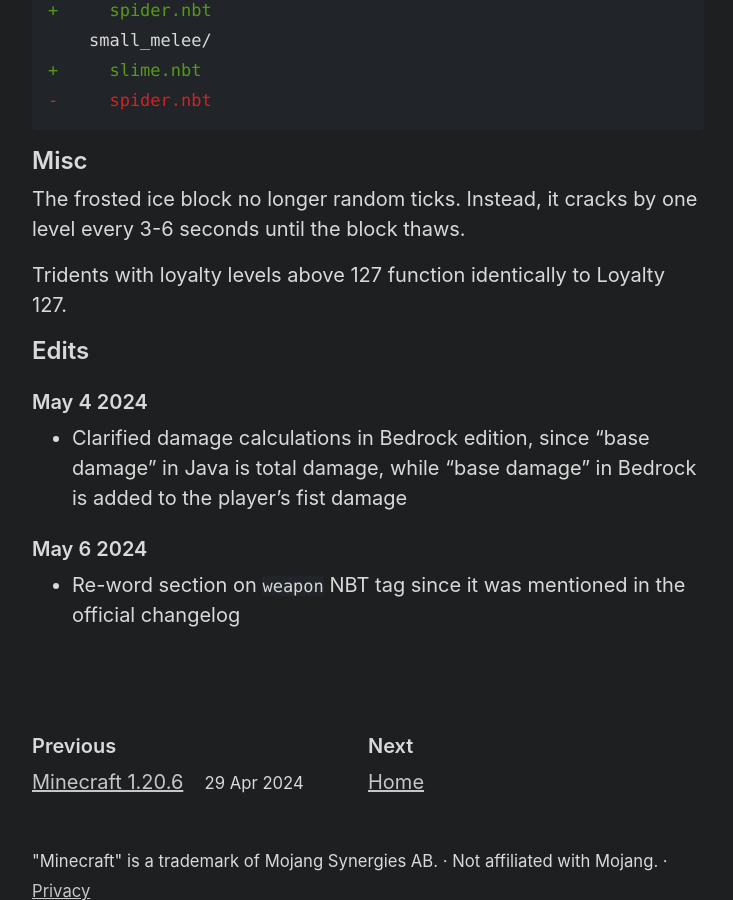
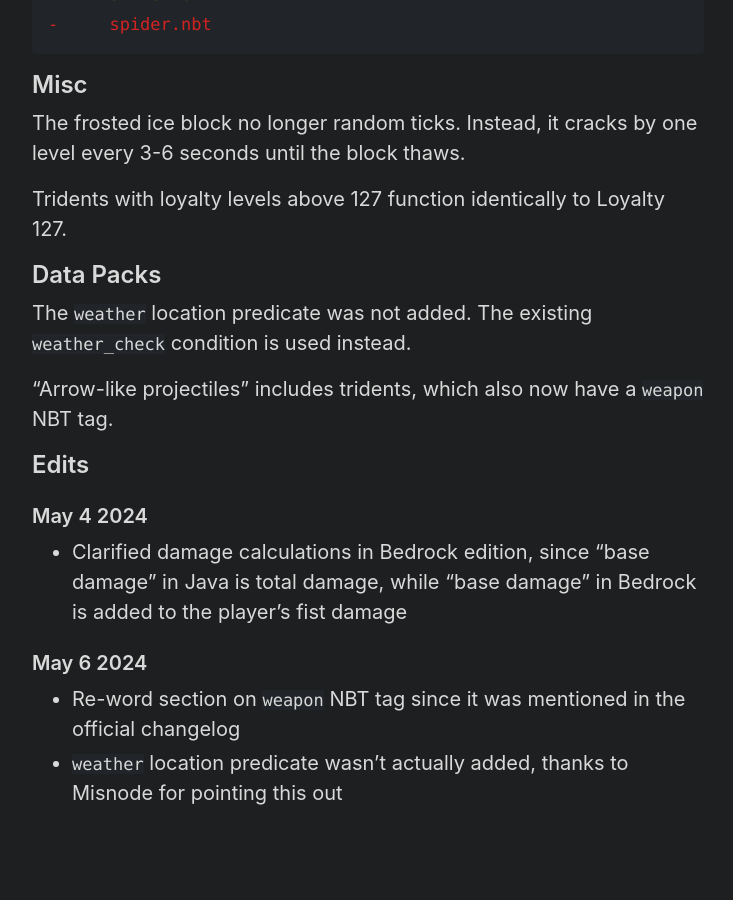
Before and after one commit to Tisawesomeness/tisawesomeness.github.io, a Jekyll site: the page built from snapshots/_posts/2024-05-04-24w18a.md, in a window 1280 px wide and 900 px high, scrolled down 3804 px. Shown: the whole window, without its empty margins (272-1005 px from the left). Built offline with Jekyll 4.4.1, drawn with Linux system fonts in a browser that asks for light colours; comment, search, counter and statistics services are not loaded; some of the changed text lies outside the part shown.

Commit message:
mojang forgot to add weather predicate

```diff
--- a/snapshots/_posts/2024-05-04-24w18a.md
+++ b/snapshots/_posts/2024-05-04-24w18a.md
@@ -124,6 +122,12 @@
 
 Tridents with loyalty levels above 127 function identically to Loyalty 127.
 
+## Data Packs
+
+The `weather` location predicate was not added. The existing `weather_check` condition is used instead.
+
+"Arrow-like projectiles" includes tridents, which also now have a `weapon` NBT tag.
+
 ## Edits
 
 ### May 4 2024
@@ -133,3 +137,4 @@
 ### May 6 2024
 
 - Re-word section on `weapon` NBT tag since it was mentioned in the official changelog
+- `weather` location predicate wasn't actually added, thanks to Misnode for pointing this out
```
Also changed, not shown: other parts of snapshots/_posts/2024-05-04-24w18a.md (+0 -2 lines).
